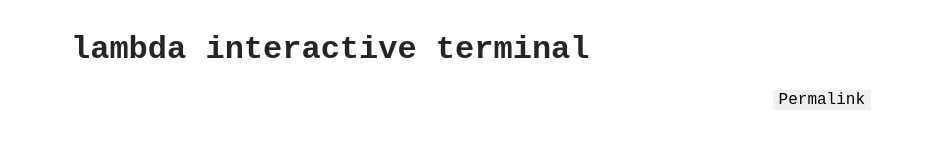
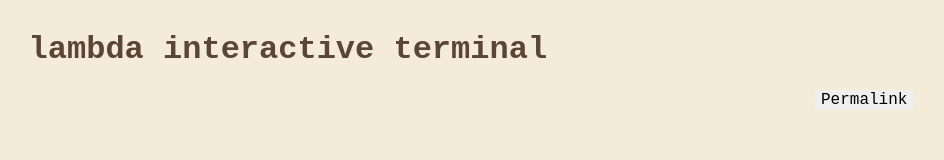
Before and after one commit to ldb/lambda, a plain HTML site: page wasm/index.html in a window 1280 px wide. Shown: the whole page, without its empty margins (169-1113 px from the left). Drawn offline with Linux system fonts and the light colour scheme; no server answers.

Commit message:
wasm: improve layout

```diff
--- a/wasm/index.html
+++ b/wasm/index.html
@@ -7,16 +7,16 @@
 		.light, .light input { background-color: #fff;     color: #252525; }
 		.dark,  .dark  input { background-color: #252525;  color: #fff; }
 		.sepia, .sepia input { background-color: #f4ecd8; color: #5b4636; }
-		input         { flex-grow: 1; outline: none; }
+		input         { flex-grow: 1; outline: none; width: 70%; }
 		button        { float: right; }
 		pre { font: 16px monospace; }
 		input, button { font: 16px monospace; border: 0px solid #666; }
 		input:focus   { box-shadow: 0px 0px .2em #6262fd; }
 		h { font: 24px monospace; }
-		#terminal { font: 16px monospace; overflow: auto; word-wrap: break-word; width: 800px; height: 450px; margin: 0 auto; padding: 2px; }
+		#terminal { font: 16px monospace; overflow: auto; word-wrap: break-word; width: 70%; height: 450px; margin: 0 auto; padding: 2px; }
   	</style>
 </head>
-    <body class="light">
+    <body class="sepia">
         <div id="terminal">
             <h1>lambda interactive terminal</h1>
             <hl></hl>
```
